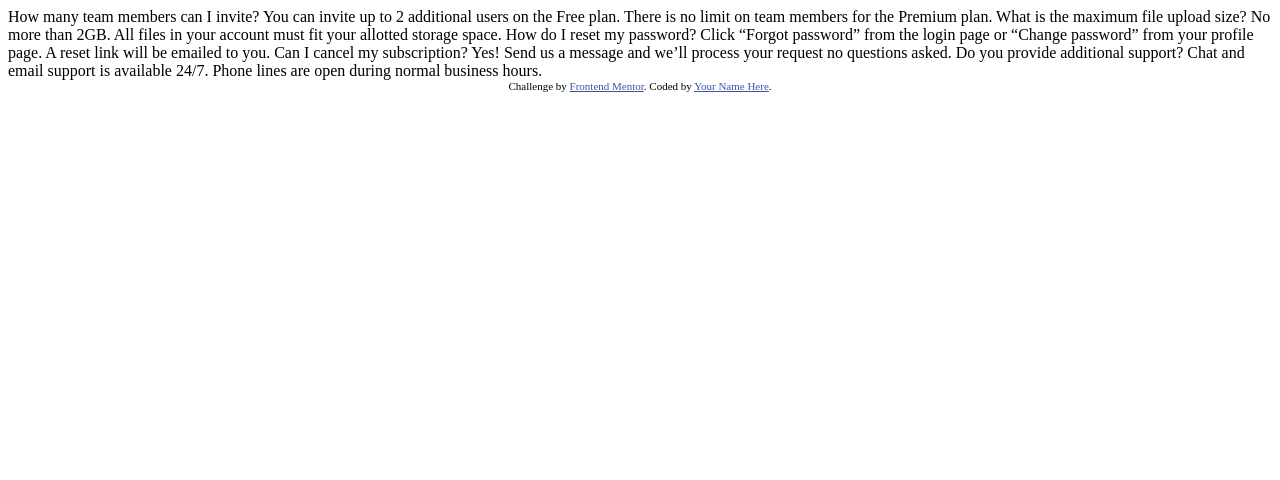
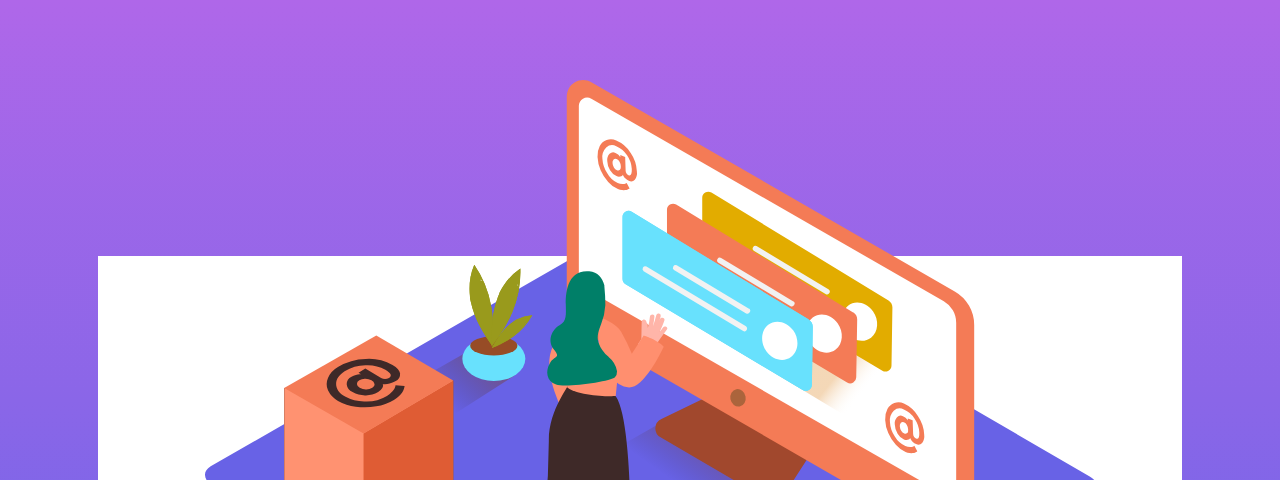
Before and after one commit to matheusnevesb/FAQ_accordion_card, a plain HTML site: page index.html in a window 1280 px wide. Shown: the top 480 px of the page. Drawn offline with Linux system fonts and the light colour scheme.

Commit message:
Criado cartao e colocado imagem

```diff
--- /dev/null
+++ b/css/style.css
@@ -0,0 +1,44 @@
+* {
+    margin: 0;
+    padding: 0;
+}
+
+body {
+    position: relative;
+    height: 100vh;
+    background: rgb(175,103,233);
+    background: linear-gradient(180deg, rgba(175,103,233,1) 0%, rgba(101,101,231,1) 100%);
+    width: 100vw;
+    display: flex;
+    justify-content: center;
+    align-items: center;
+    flex-direction: column;
+}
+
+body div img {
+    position: absolute;
+    top: 10%;
+    left: 16%;
+    width: 70%;
+}
+
+body div:first-child {
+    background-color: white;
+    padding: 30px;
+    width: 80%;
+    margin-top: 110px;
+}
+
+body div:first-child h1 {
+    margin-top: 200px;
+}
+
+
+.attribution {
+    font-size: 11px;
+    text-align: center;
+    width: 100vw;
+}
+.attribution a {
+    color: hsl(228, 45%, 44%);
+}
--- a/index.html
+++ b/index.html
@@ -2,19 +2,21 @@
 <html lang="en">
 <head>
   <meta charset="UTF-8">
-  <meta name="viewport" content="width=device-width, initial-scale=1.0"> <!-- displays site properly based on user's device -->
+  <meta name="viewport" content="width=device-width, initial-scale=1.0">
 
   <link rel="icon" type="image/png" sizes="32x32" href="./images/favicon-32x32.png">
 
   <title>Frontend Mentor | FAQ Accordion Card</title>
 
-  <!-- Feel free to remove these styles or customise in your own stylesheet 👍 -->
-  <style>
-    .attribution { font-size: 11px; text-align: center; }
-    .attribution a { color: hsl(228, 45%, 44%); }
-  </style>
+  <link rel="stylesheet" href="css/style.css">
 </head>
 <body>
+  <div>
+    <img src="./images/illustration-woman-online-mobile.svg" alt="illustration woman online">
+
+    <h1>
+      FAQ
+    </h1>
     How many team members can I invite?
     You can invite up to 2 additional users on the Free plan. There is no limit on
     team members for the Premium plan.
@@ -31,6 +33,7 @@
 
     Do you provide additional support?
     Chat and email support is available 24/7. Phone lines are open during normal business hours.
+  </div>
 
   <div class="attribution">
     Challenge by <a href="https://www.frontendmentor.io?ref=challenge" target="_blank">Frontend Mentor</a>.
```
Lines whose indentation alone changed are shown as unchanged.
